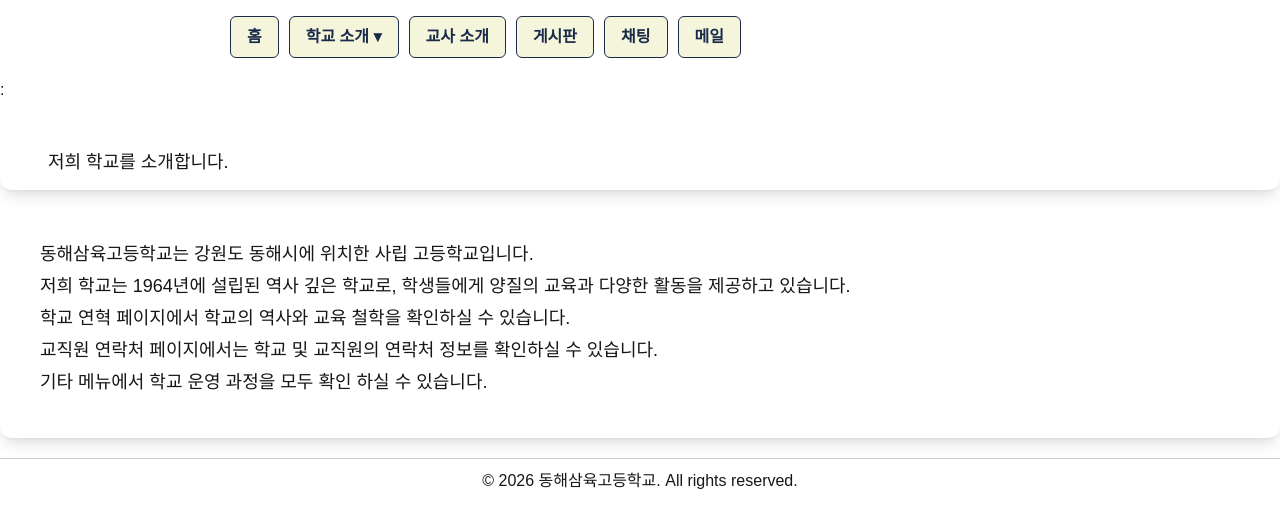
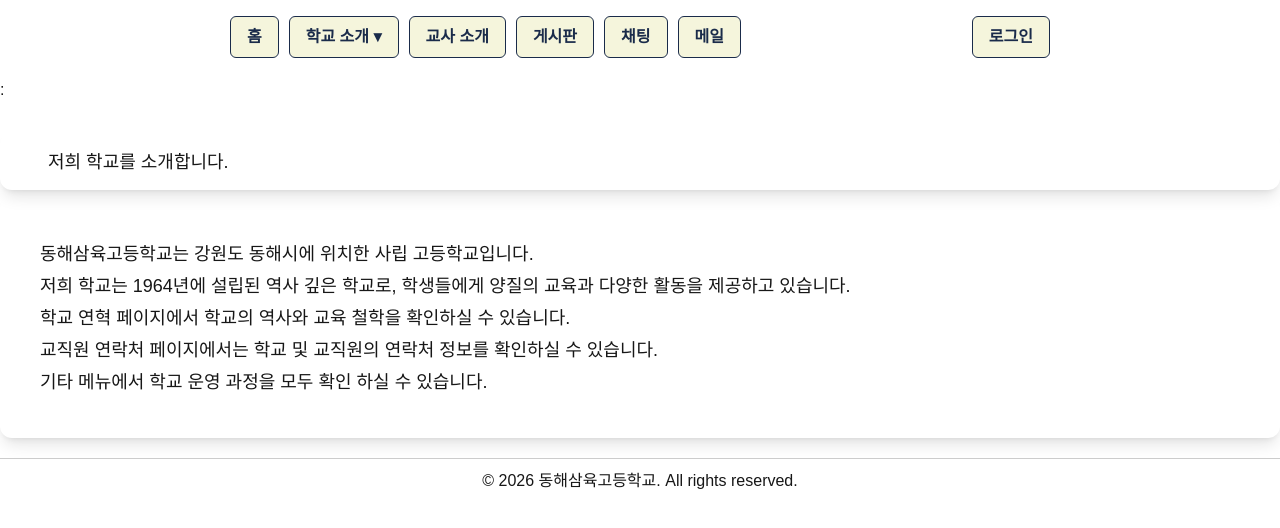
Before and after one commit to park53046/board-app, a Next.js app: page /about in a window 1280 px wide. Shown: the top 528 px of the page. Built offline with nearby package versions, Linux system fonts and the light colour scheme; no server answers.

Commit message:
상단 공통 로그인/로그아웃 + 성명 표시

```diff
--- a/app/layout.tsx
+++ b/app/layout.tsx
@@ -1,19 +1,31 @@
 import Link from "next/link";
+import { redirect } from "next/navigation";
+import { getSession, clearSession } from "@/lib/session";
 
 import "./globals.css";
 
-export default function RootLayout({
+export default async function RootLayout({
   children,
 }: {
   children: React.ReactNode;
 }) {
+  const session = await getSession();
+
+  // 상단 공통 로그아웃 (로그아웃 후 홈으로)
+  async function logout() {
+    "use server";
+    await clearSession();
+    redirect("/");
+  }
+
   return (
     <html lang="ko">
       <body>
-        {/* 여기에 공통 메뉴를 만듭니다 */}
+        {/* 상단 공통 메뉴 */}
         <nav
           style={{
             display: "flex",
+            alignItems: "center",
             gap: "10px",
             flexWrap: "wrap",
             maxWidth: "860px",
@@ -36,10 +48,28 @@ export default function RootLayout({
           <Link href="/board" className="nav-btn">게시판</Link>
           <Link href="/board/chat" className="nav-btn">채팅</Link>
           <Link href="/mail" className="nav-btn">메일</Link>
+
+          {/* 로그인 상태 영역 (오른쪽) */}
+          {session ? (
+            <div style={{ marginLeft: "auto", display: "flex", alignItems: "center", gap: "10px" }}>
+              <span style={{ color: "#f5f5dc", fontWeight: 700, fontSize: "14px", whiteSpace: "nowrap" }}>
+                {session.name}님{session.isAdmin ? " (관리자)" : ""}
+              </span>
+              <form action={logout}>
+                <button type="submit" className="nav-btn" style={{ cursor: "pointer", fontFamily: "inherit" }}>
+                  로그아웃
+                </button>
+              </form>
+            </div>
+          ) : (
+            <Link href="/board/login" className="nav-btn" style={{ marginLeft: "auto" }}>
+              로그인
+            </Link>
+          )}
         </nav>
-        <main>
-          {children}
-        </main>
+
+        <main>{children}</main>
+
         <footer style={{ marginTop: "20px", borderTop: "1px solid #ccc", paddingTop: "10px" }}>
           <p style={{ textAlign: "center" }}>© 2026 동해삼육고등학교. All rights reserved.</p>
         </footer>
```
Also changed, not shown: 1 other file (tests, documents, lock files or other folders).
